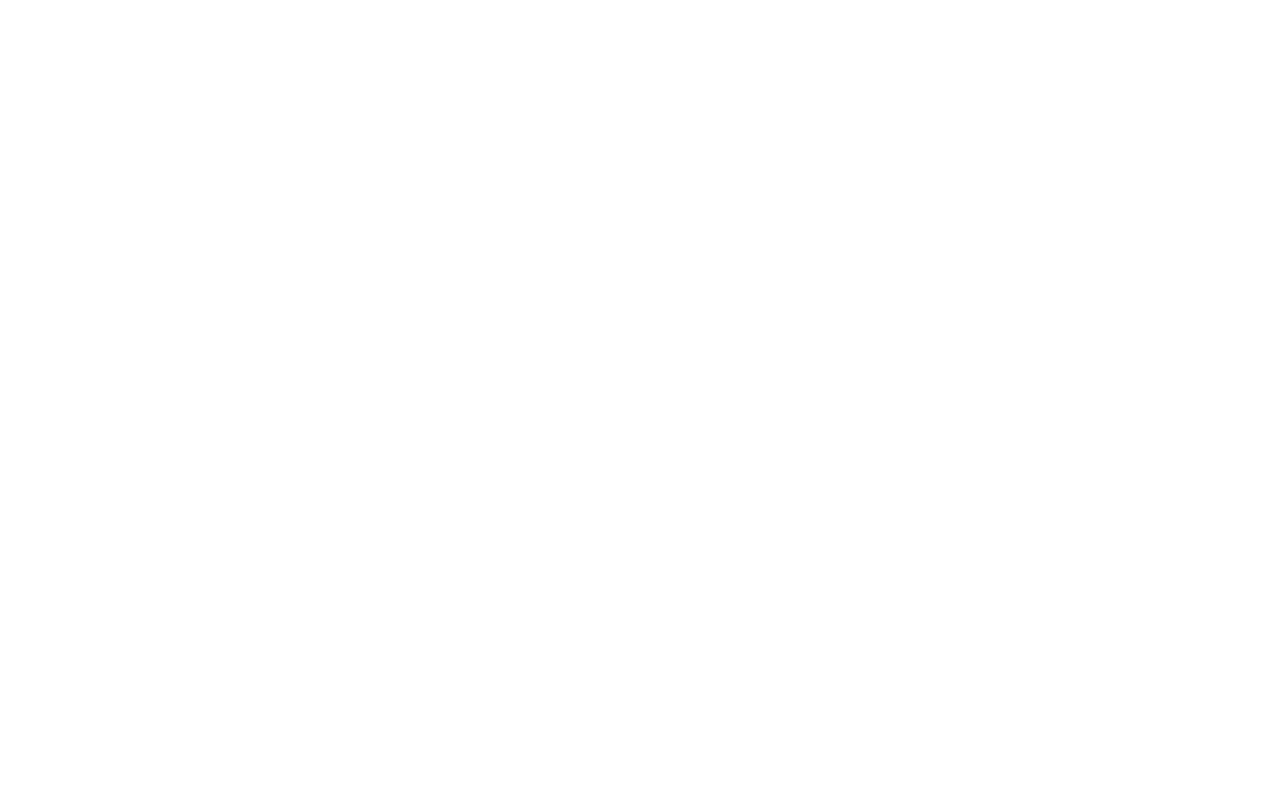
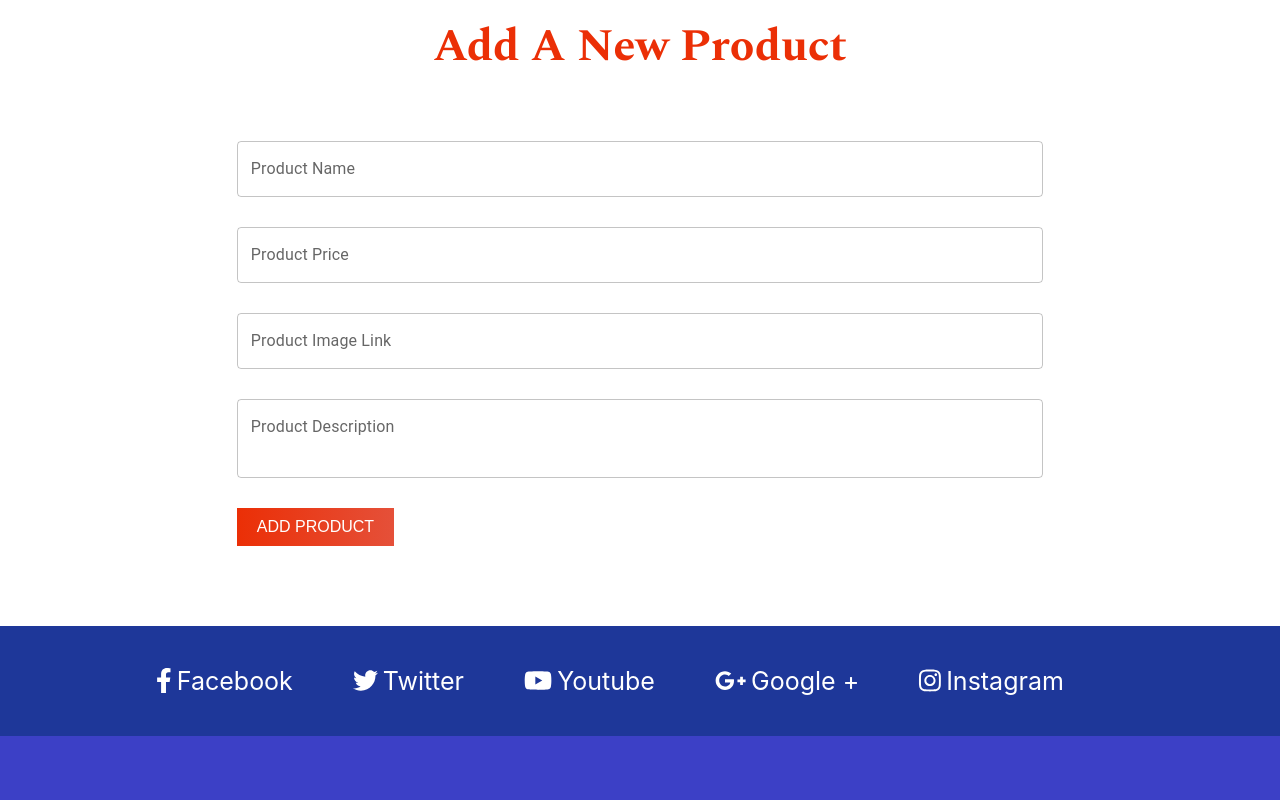
Before and after one commit to shawon111/camtech-client-side, a React (Create React App) app: page /addproduct in a window 1280 px wide. Shown: the part 660-1460 px from the top of the page. Before the commit the page ends 800 px from the top, so only its background shows below. Built offline with nearby package versions, Linux system fonts and the light colour scheme; no server answers; sample sign-in values are in the browser's storage.

Commit message:
add order and add review page created

```diff
--- /dev/null
+++ b/src/Pages/AddProduct/AddProduct.css
@@ -0,0 +1,11 @@
+.add-product-container{
+    width: 100%;
+}
+.add-product-form-container{
+    width: 100%;
+
+}
+.add-product-form-container form {
+    width: 70%;
+    margin: auto;
+}
--- a/src/Pages/AddProduct/AddProduct.js
+++ b/src/Pages/AddProduct/AddProduct.js
@@ -1,9 +1,92 @@
-import React from 'react';
+import { Container, TextField } from '@mui/material';
+import React, { useState } from 'react';
+import Footer from '../../Shared/Footer/Footer';
+import Header from '../../Shared/Header/Header';
+import PageBanner from '../../Shared/PageBanner/PageBanner';
+import './AddProduct.css';
 
 const AddProduct = () => {
+    const pageName = "Add Product";
+    const [productData, setProductData] = useState({});
+
+    //handle onBlur
+
+        const handleOnBlur = e => {
+            const field = e.target.name;
+            const value = e.target.value;
+            const newProductData = {...productData};
+            newProductData[field] = value;
+            setProductData(newProductData);
+    }
+
+    //add product in database
+    const handleAddProduct = (e) =>{
+        fetch('http://localhost:5000/addproduct', {
+            method: 'post',
+            headers: {
+                'content-type': 'application/json'
+            },
+            body: JSON.stringify(productData)
+        }).then(res => res.json())
+        .then(data => {
+            if(data.insertedId.length > 0){
+                alert('Product Added successfully!!!')
+            }
+        })
+        e.preventDefault();
+    }
     return (
         <div>
-            <h2>this is add products</h2>
+            <Header></Header>
+            <PageBanner pageName={pageName}></PageBanner>
+            <section style={{ paddingBottom: '80px' }}>
+                <Container>
+                    <div className="add-product-container">
+                        <h2 className="section-header">Add A New Product</h2>
+                        <div className="add-product-form-container">
+                            <form onSubmit={handleAddProduct}>
+                                <TextField
+                                    id="outlined-product-name-input"
+                                    label="Product Name"
+                                    type="text"
+                                    name="name"
+                                    onBlur={handleOnBlur}
+                                    style={{ width: '100%', marginBottom: '30px' }}
+                                />
+                                <TextField
+                                    id="outlined-product-price-input"
+                                    label="Product Price"
+                                    type="text"
+                                    name="price"
+                                    onBlur={handleOnBlur}
+                                    style={{ width: '100%', marginBottom: '30px' }}
+                                />
+                                <TextField
+                                    id="outlined-product-name-input"
+                                    label="Product Image Link"
+                                    type="text"
+                                    name="img"
+                                    onBlur={handleOnBlur}
+                                    style={{ width: '100%', marginBottom: '30px' }}
+                                />
+                                 <TextField
+                                    id="outlined-product-name-input"
+                                    label="Product Description"
+                                    type="text"
+                                    onBlur={handleOnBlur}
+                                    name="description"
+                                    multiline
+                                    rows={2}
+                                    rowsMax={4}
+                                    style={{ width: '100%', marginBottom: '30px' }}
+                                />
+                                <button className="brand-btn">Add Product</button>
+                            </form>
+                        </div>
+                    </div>
+                </Container>
+            </section>
+            <Footer></Footer>
         </div>
     );
 };
--- a/src/Pages/AddReview/AddReview.js
+++ b/src/Pages/AddReview/AddReview.js
@@ -1,9 +1,84 @@
-import React from 'react';
+import React, { useState } from 'react';
+import { Container, TextField } from '@mui/material';
+import Header from '../../Shared/Header/Header';
+import PageBanner from '../../Shared/PageBanner/PageBanner';
+import Footer from '../../Shared/Footer/Footer';
 
 const AddReview = () => {
+    const pageName = "Add Review";
+    const [reviewData, setReviewData] = useState({});
+
+    //handle onblur
+    const handleOnBlur = e => {
+        const field = e.target.name;
+        const value = e.target.value;
+        const newReviewData = { ...reviewData };
+        newReviewData[field] = value;
+        setReviewData(newReviewData);
+    }
+
+    //handle form submit
+    const handleAddReview = e => {
+        fetch('http://localhost:5000/addreview', {
+            method: 'post',
+            headers: {
+                'content-type': 'application/json'
+            },
+            body: JSON.stringify(reviewData)
+        }).then(res => res.json())
+        .then(data => {
+            if(data.insertedId.length > 0){
+                alert('Review Added successfully!!!')
+            }
+        })
+        e.preventDefault();
+    }
     return (
         <div>
-            <h2>add review page</h2>
+            <Header></Header>
+            <PageBanner pageName={pageName}></PageBanner>
+            <section style={{ paddingBottom: '80px' }}>
+                <Container>
+                    <div className="add-review-container">
+                        <h2 className="section-header">
+                            Add Your Review Here
+                        </h2>
+                        <div className="add-review-form-container">
+                            <form onSubmit={handleAddReview}>
+                                <TextField
+                                    id="outlined-name-input"
+                                    label="Your Name"
+                                    type="text"
+                                    name="name"
+                                    onBlur={handleOnBlur}
+                                    style={{ width: '100%', marginBottom: '30px' }}
+                                />
+                                <TextField
+                                    id="outlined-rating-input"
+                                    label="Your Rating(betwen 1-5)"
+                                    type="number"
+                                    name="rating"
+                                    onBlur={handleOnBlur}
+                                    style={{ width: '100%', marginBottom: '30px' }}
+                                />
+                                <TextField
+                                    id="outlined-feedback-input"
+                                    label="Your Feedback"
+                                    type="text"
+                                    name="testimony"
+                                    multiline
+                                    rows={2}
+                                    rowsMax={4}
+                                    onBlur={handleOnBlur}
+                                    style={{ width: '100%', marginBottom: '30px' }}
+                                />
+                                <button className="brand-btn">Add Review</button>
+                            </form>
+                        </div>
+                    </div>
+                </Container>
+            </section>
+            <Footer></Footer>
         </div>
     );
 };
--- a/src/Pages/ManageOrders/OrderTable/OrderTable.js
+++ b/src/Pages/ManageOrders/OrderTable/OrderTable.js
@@ -13,8 +13,10 @@
             })
     }, []);
     //cancel an order
+
     const handleCancelOrder = (id) => {
-        fetch(`https://serene-beyond-56458.herokuapp.com/deleteorder/${id}`, {
+        if(window.confirm("Are you sure want to cancel this order?")){
+            fetch(`https://serene-beyond-56458.herokuapp.com/deleteorder/${id}`, {
             method: 'delete'
         })
             .then(res => res.json())
@@ -24,6 +26,10 @@
                     window.location.reload();
                 }
             })
+        }else{
+            alert('Order not cancelled')
+        }
+
     }
 
     //update order status
--- a/src/Pages/MyOrders/MyOrderTable/MyOrderTable.js
+++ b/src/Pages/MyOrders/MyOrderTable/MyOrderTable.js
@@ -17,7 +17,8 @@
 
     //cancel an order
     const handleCancelOrder = (id) => {
-        fetch(`https://serene-beyond-56458.herokuapp.com/deleteorder/${id}`, {
+        if(window.confirm("Are you sure want to cancel this order?")){
+            fetch(`https://serene-beyond-56458.herokuapp.com/deleteorder/${id}`, {
             method: 'delete'
         })
         .then(res => res.json())
@@ -27,6 +28,10 @@
                 window.location.reload();
             }
         })
+        }else{
+            alert('Order not cancelled')
+        }
+
     }
 
     //update order status
--- a/src/Pages/Purchase/Purchase.js
+++ b/src/Pages/Purchase/Purchase.js
@@ -60,7 +60,7 @@
         .then(res => res.json())
         .then(data => {
             if(data.insertedId.length > 0){
-                alert('order placed successfully')
+                alert('order placed successfully!!!')
             }
         })
         e.preventDefault();
```
